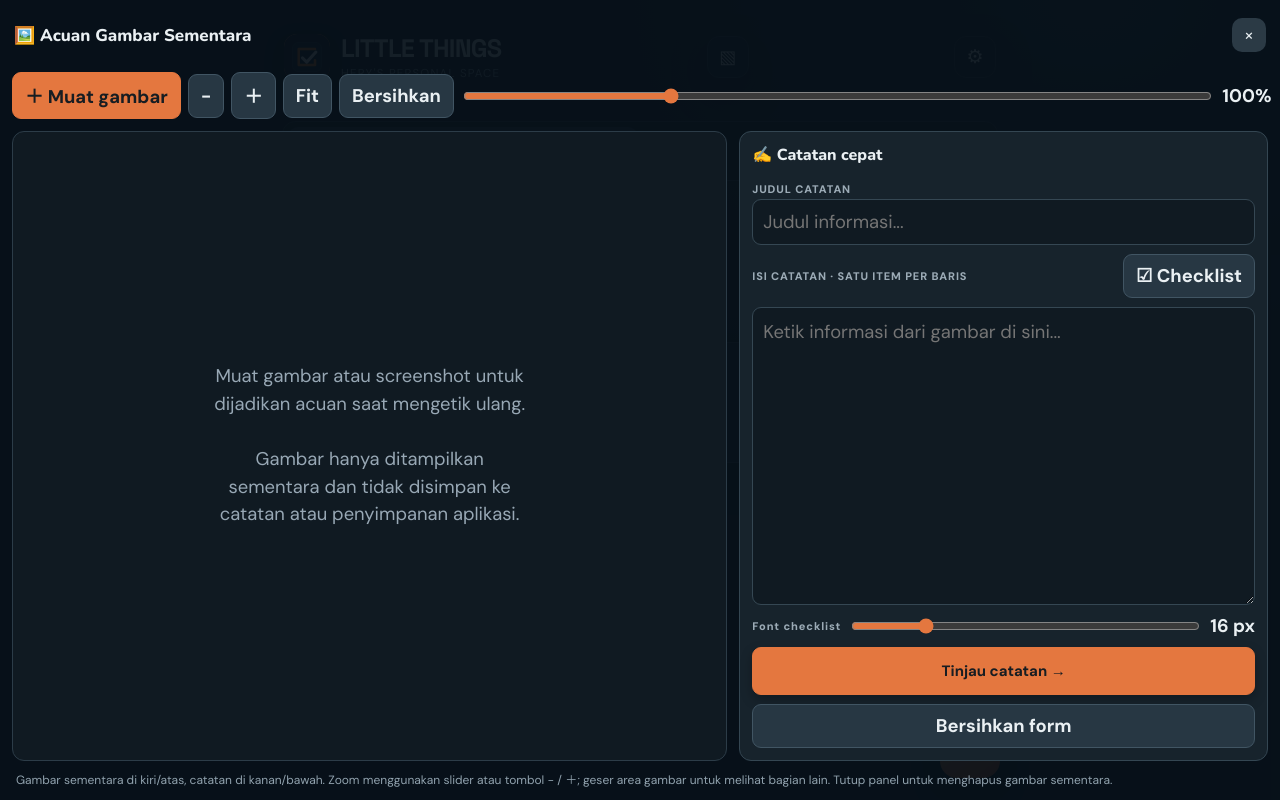
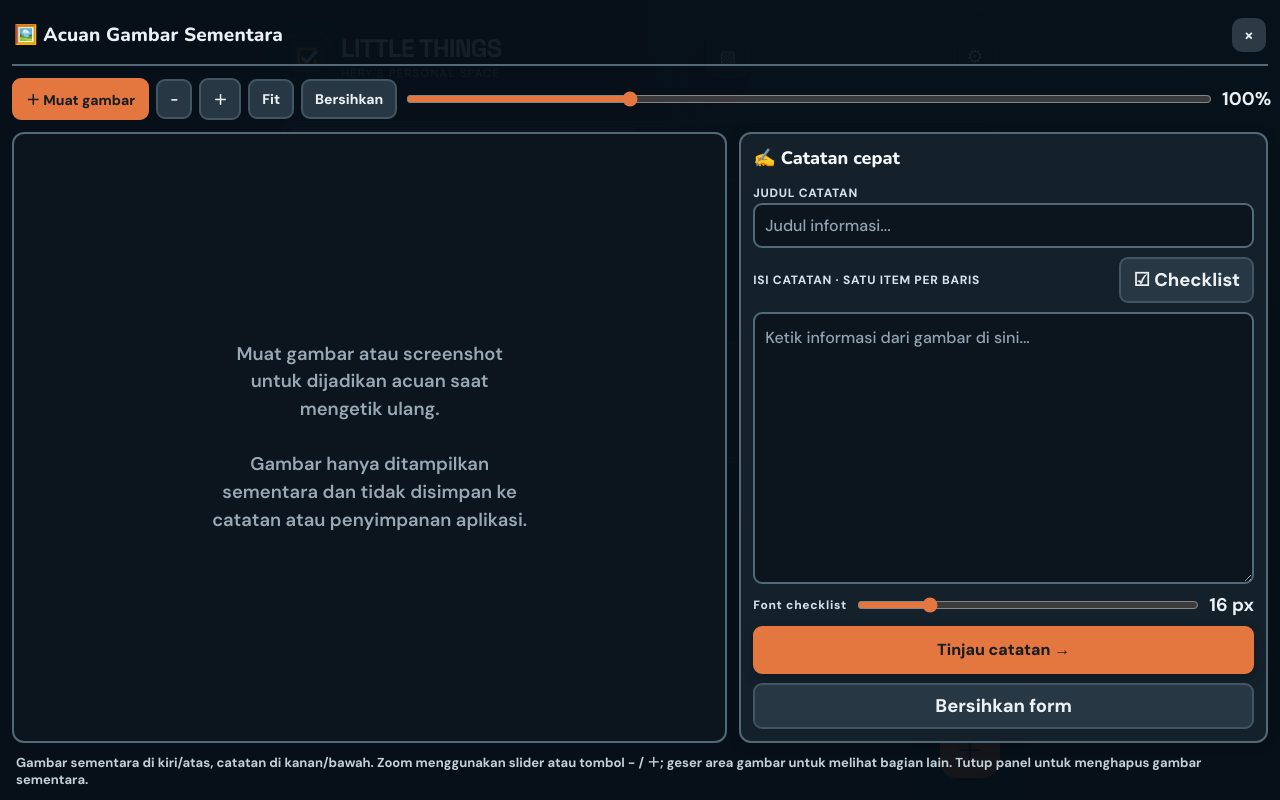
Before and after one commit to herhery-star/My-Simple-Notes-, a plain HTML site: page index.html in a window 1280 px wide. Both pictures are taken after a click on the button "Acuan gambar sementara". Drawn offline with nearby package versions, Linux system fonts and the light colour scheme; a web font is replaced by a local one.

Commit message:
Update index.html

```diff
--- a/index.html
+++ b/index.html
@@ -220,6 +220,29 @@ body[data-palette] .brand h1,body[data-palette] .section-head h3{color:var(--ink
 @media(max-width:500px){.image-ref-controls button{padding:8px 10px} .image-ref-top h3{font-size:15px}}
 
 .hero{display:none!important}
+
+/* Stronger typography and borders for image-reference / note workspace */
+#imageRefModal{font-weight:600}
+.image-ref-top{border-bottom:2px solid #536977;margin-bottom:4px}
+.image-ref-top h3{font-size:19px!important;font-weight:900!important;letter-spacing:.15px}
+.image-ref-controls button,.image-ref-note button{border-width:2px!important;font-weight:800!important;}
+.image-ref-controls button{font-size:14px}
+.image-ref-stage{border:2px solid #536977!important;background:#0c151d!important}
+.image-ref-note{border:2px solid #536977!important;background:#14212b!important;box-shadow:0 2px 12px #0003}
+.image-ref-note h4{font-size:18px!important;font-weight:900!important;color:#f5f8fa}
+.image-ref-note label{font-size:12px!important;font-weight:900!important;color:#d4e0e7!important;letter-spacing:.06em}
+.image-ref-note input[type=text],.image-ref-note textarea{border:2px solid #526978!important;font-size:16px!important;font-weight:600!important;color:#fff!important;background:#0c151d!important}
+.image-ref-note textarea{line-height:1.7!important}
+.image-ref-note textarea::placeholder,.image-ref-note input::placeholder{color:#91a4b2!important;font-weight:500}
+.image-ref-note .note-ref-save{font-size:16px!important;font-weight:900!important}
+#imageRefReview .sub{font-size:14px!important;font-weight:700!important;color:#d0dce4!important}
+#imageRefReviewTitle{font-size:21px!important;font-weight:900!important;line-height:1.35!important;color:#fff!important;border-bottom:2px solid #536977;padding-bottom:9px}
+#imageRefReviewBody{font-size:17px!important;font-weight:650!important;line-height:1.8!important;color:#f4f7f9!important}
+#imageRefReviewBody .review-check{padding:5px 0!important;font-weight:700!important}
+#imageRefReview .note-ref-actions button{font-size:14px!important;font-weight:900!important;border-width:2px!important}
+.image-ref-foot{font-size:13px!important;font-weight:650!important;color:#c4d0d8!important}
+@media(max-width:760px){.image-ref-note textarea{font-size:16px!important;line-height:1.65!important}}
+
 </style>
 </head>
 <body>
```
